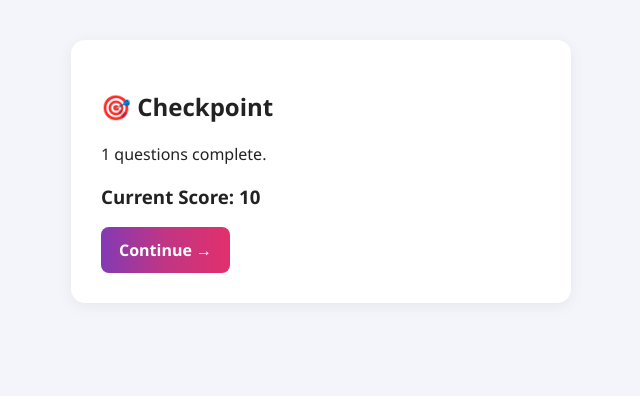
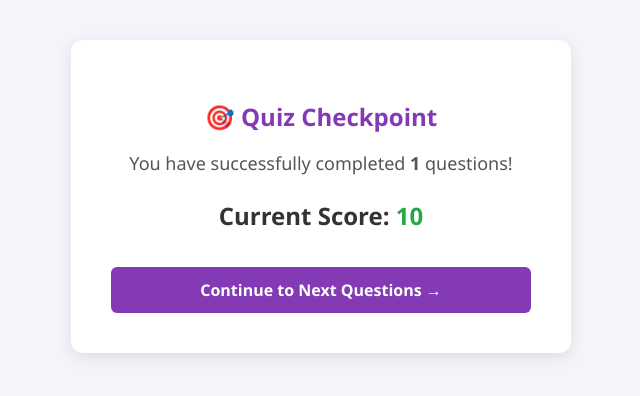
Before and after one commit to princekumar3232/Quizbuzz, a Flask app: template templates/checkpoint.html in a window 1280 px wide. Shown: the part 54-450 px from the top of the page, without its empty margins (319-959 px from the left). Run offline with Flask 3, Linux system fonts and the light colour scheme; the template is opened without the code that fills it: most values are stand-ins (such as "Sample title", 1, 10 or a date in 2020).

Commit message:
Update checkpoint.html

```diff
--- a/templates/checkpoint.html
+++ b/templates/checkpoint.html
@@ -6,24 +6,24 @@ Checkpoint
 
 {% block content %}
 
-<div class="checkpoint-card">
+<div class="checkpoint-card" style="text-align: center; padding: 40px; background: white; border-radius: 12px; box-shadow: 0 4px 15px rgba(0,0,0,0.1); max-width: 500px; margin: 40px auto;">
 
-    <h2>🎯 Checkpoint</h2>
+    <h2 style="color: #833ab4; margin-bottom: 15px;">🎯 Quiz Checkpoint</h2>
 
-    <p>
-        {{ q_index }} questions complete.
+    <p style="font-size: 18px; color: #555; margin-bottom: 10px;">
+        You have successfully completed <strong>{{ q_index }}</strong> questions!
     </p>
 
-    <h3>
-        Current Score:
-        {{ score }}
+    <h3 style="font-size: 24px; color: #333; margin-bottom: 25px;">
+        Current Score: <span style="color: #28a745;">{{ score }}</span>
     </h3>
 
     <a
-        class="btn"
+        class="btn full-btn"
         href="{{ url_for('question') }}"
+        style="display: inline-block; background: #833ab4; color: white; padding: 12px 25px; text-decoration: none; border-radius: 6px; font-weight: bold;"
     >
-        Continue →
+        Continue to Next Questions →
     </a>
 
 </div>
```
